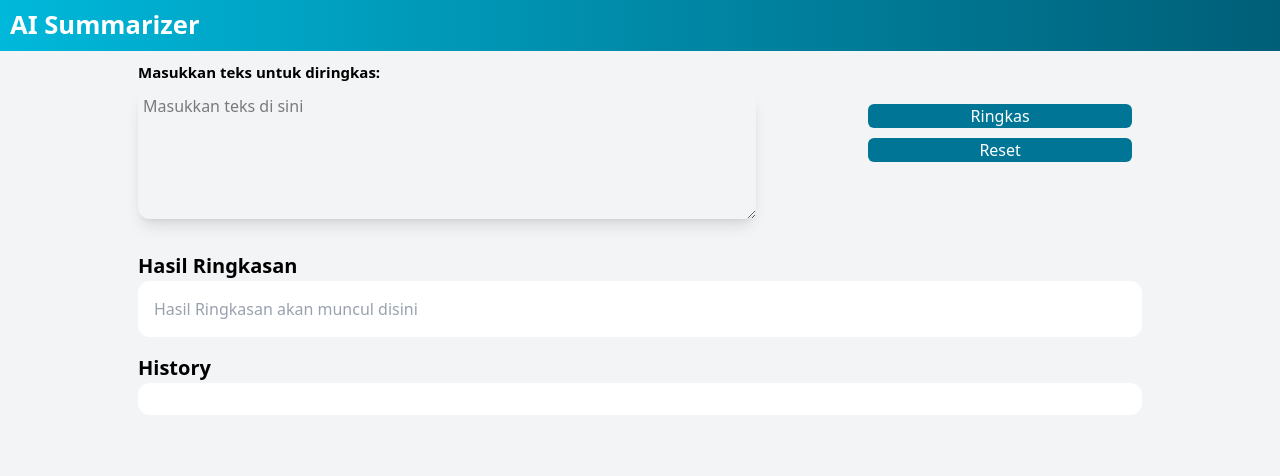
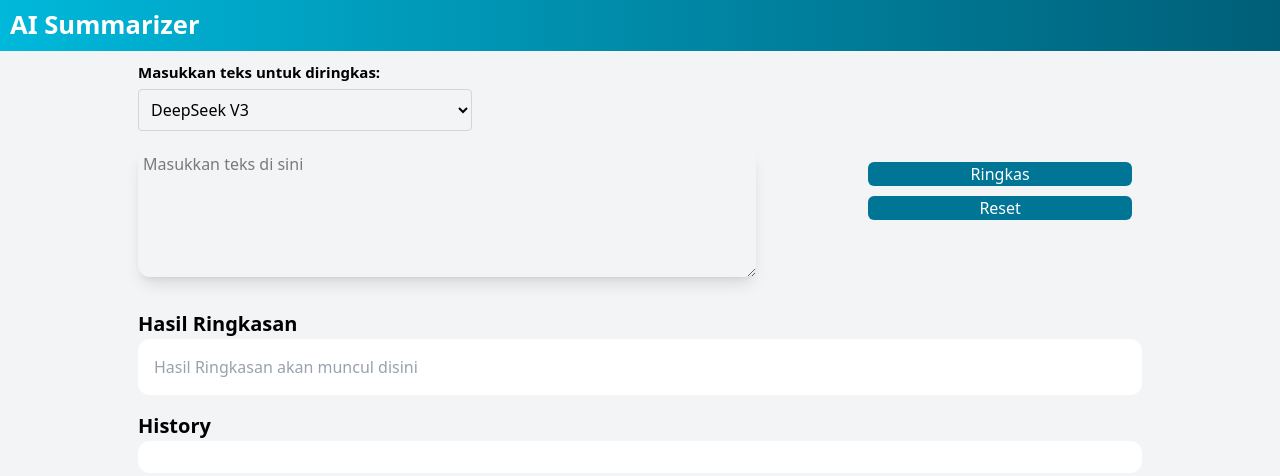
Before and after one commit to MonicaTasya/AI-Summarizer2, a React (Vite) app: page / in a window 1280 px wide. Shown: the top 476 px of the page. Built offline with nearby package versions, Linux system fonts and the light colour scheme.

Commit message:
feat: menambahkan ui dropdown

```diff
--- a/src/components/Summarize.jsx
+++ b/src/components/Summarize.jsx
@@ -1,8 +1,22 @@
 
-const Summarize = ({inputText, setInputText, ringkasButt, resetButt, summarize}) => {
+const Summarize = ({inputText, setInputText, ringkasButt, resetButt, summarize, model, setModel}) => {
   return (
      <>
          <p className="mb-[5px] text-[15px] font-semibold">Masukkan teks untuk diringkas:</p>
+         <select
+         value={model}
+         onChange={(e) => setModel(e.target.value)}
+         className="mb-4 p-2 border border-gray-300 rounded"
+      >
+        <option value="deepseek/deepseek-chat-v3-0324:free">DeepSeek V3</option>
+        <option value="meta-llama/llama-3.3-70b-instruct:free">
+          Llama 3.3 70B Instruct (Meta)
+        </option>
+        <option value="google/gemini-2.0-flash-exp:free">
+          Gemini Flash 2.0 Experimental (Google)
+        </option>
+            </select>
+
             <div className="flex flex-col md:flex-row md:gap-[5vw] xl:gap-[8vw]">
                 <textarea
                 value={inputText}
@@ -21,6 +35,7 @@
                 className="bg-cyan-700 px-[15px] rounded-md hover:bg-red-600 text-white transition duration-300 xl:px-[8vw]"
                 onClick={resetButt}>Reset</button>
             </div></div>
+
             <h2 className="mt-8 text-[20px] font-bold">Hasil Ringkasan</h2>
           <section className="bg-white p-4 rounded-xl">
             <p
```
